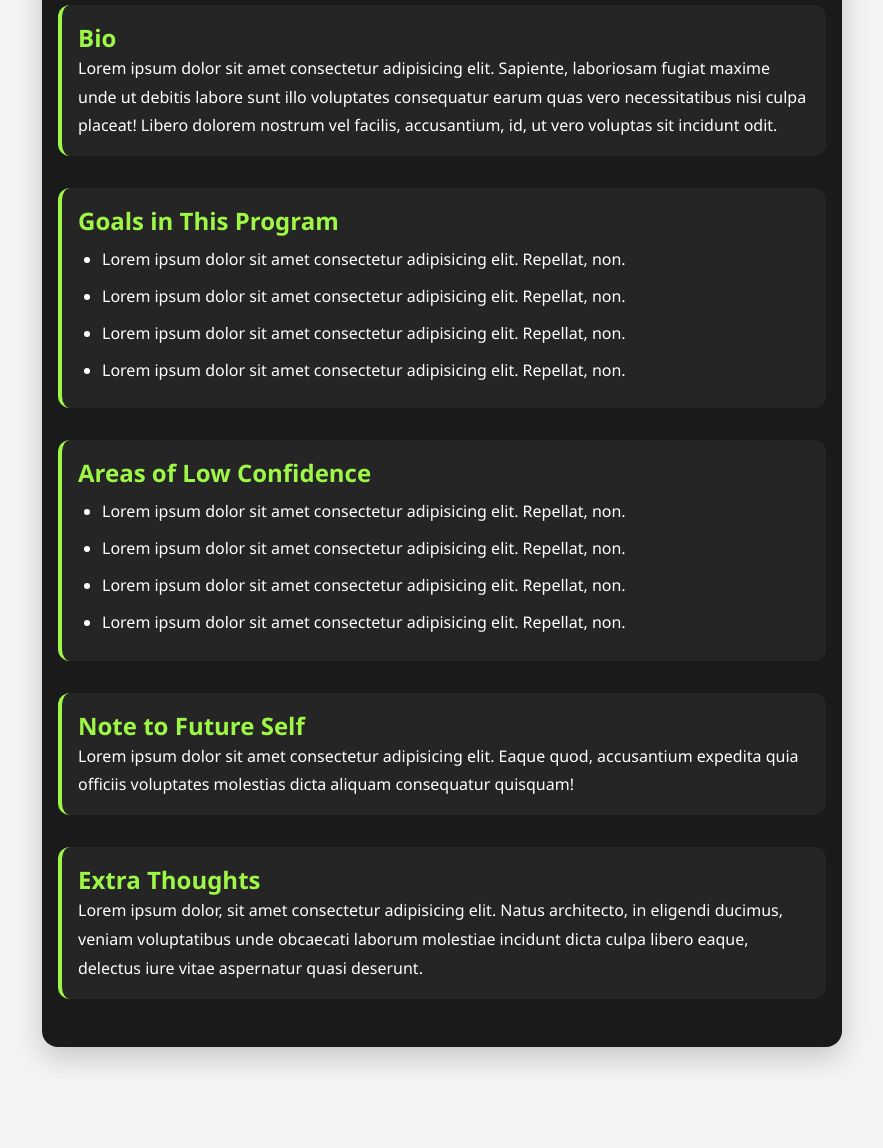
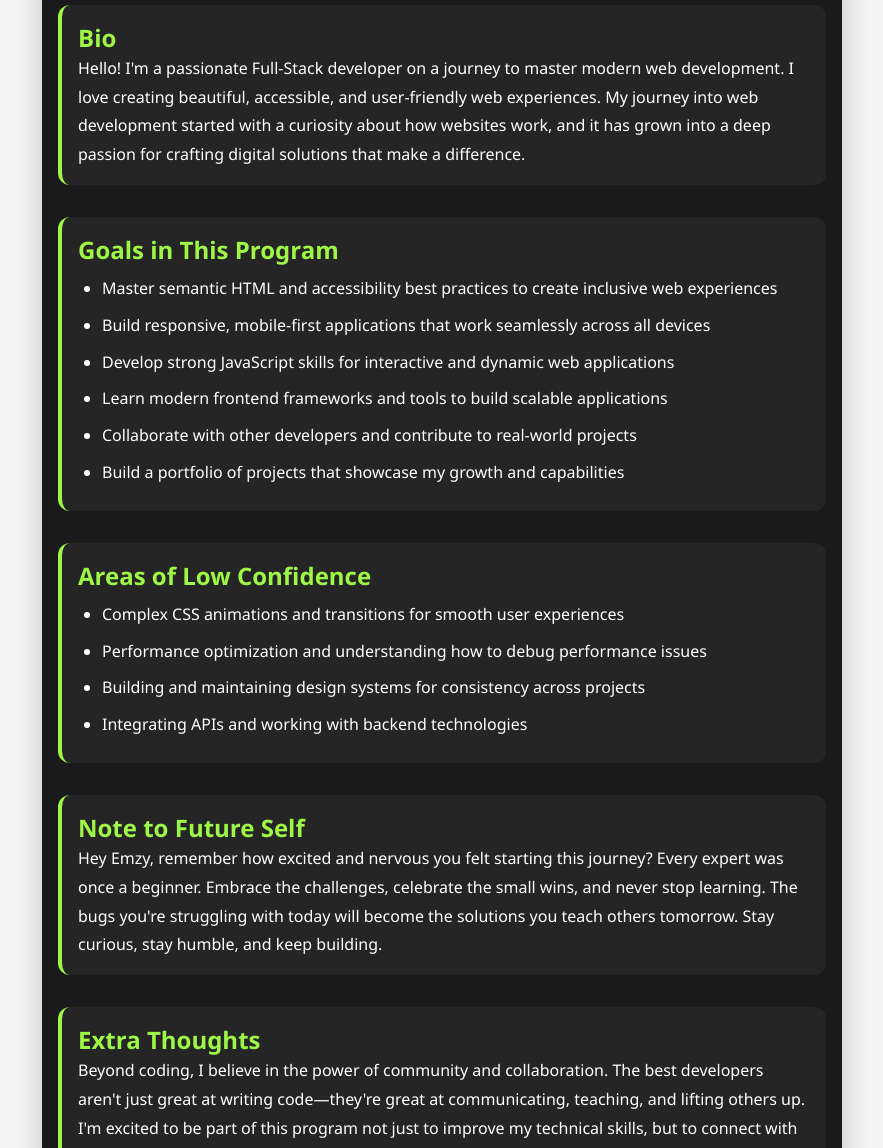
Before and after one commit to Emzy-Jayyy/Stage0-Frontend, a plain HTML site: page about.html in a window 1280 px wide. Shown: the part 147-1295 px from the top of the page, without its empty margins (198-1081 px from the left). Before the commit the page ends 1226 px from the top, so only its background shows below. Drawn offline with Linux system fonts and the light colour scheme.

Commit message:
Update about page content and clean up contact CSS
Replaced placeholder text in about.html with personalized bio, goals, confidence areas, and extra thoughts. Removed commented color property from label styles in contact.css for code clarity.

```diff
--- a/about.html
+++ b/about.html
@@ -21,42 +21,48 @@
 
         <section data-testid="test-about-bio">
             <h2>Bio</h2>
-            <p>Lorem ipsum dolor sit amet consectetur adipisicing elit. Sapiente, laboriosam fugiat maxime unde ut
-                debitis labore sunt illo voluptates consequatur earum quas vero necessitatibus nisi culpa placeat!
-                Libero dolorem nostrum vel facilis, accusantium, id, ut vero voluptas sit incidunt odit.</p>
+            <p>Hello! I'm a passionate Full-Stack developer on a journey to master modern web development.
+                I love creating beautiful, accessible, and user-friendly web experiences. My journey into
+                web development started with a curiosity about how websites work, and it has grown into
+                a deep passion for crafting digital solutions that make a difference.</p>
         </section>
 
         <section data-testid="test-about-goals">
             <h2>Goals in This Program</h2>
             <ul>
-                <li>Lorem ipsum dolor sit amet consectetur adipisicing elit. Repellat, non.</li>
-                <li>Lorem ipsum dolor sit amet consectetur adipisicing elit. Repellat, non.</li>
-                <li>Lorem ipsum dolor sit amet consectetur adipisicing elit. Repellat, non.</li>
-                <li>Lorem ipsum dolor sit amet consectetur adipisicing elit. Repellat, non.</li>
+                <li>Master semantic HTML and accessibility best practices to create inclusive web experiences</li>
+                <li>Build responsive, mobile-first applications that work seamlessly across all devices</li>
+                <li>Develop strong JavaScript skills for interactive and dynamic web applications</li>
+                <li>Learn modern frontend frameworks and tools to build scalable applications</li>
+                <li>Collaborate with other developers and contribute to real-world projects</li>
+                <li>Build a portfolio of projects that showcase my growth and capabilities</li>
             </ul>
         </section>
 
         <section data-testid="test-about-confidence">
             <h2>Areas of Low Confidence</h2>
             <ul>
-                <li>Lorem ipsum dolor sit amet consectetur adipisicing elit. Repellat, non.</li>
-                <li>Lorem ipsum dolor sit amet consectetur adipisicing elit. Repellat, non.</li>
-                <li>Lorem ipsum dolor sit amet consectetur adipisicing elit. Repellat, non.</li>
-                <li>Lorem ipsum dolor sit amet consectetur adipisicing elit. Repellat, non.</li>
+                <li>Complex CSS animations and transitions for smooth user experiences</li>
+                <li>Performance optimization and understanding how to debug performance issues</li>
+                <li>Building and maintaining design systems for consistency across projects</li>
+                <li>Integrating APIs and working with backend technologies</li>
             </ul>
         </section>
 
         <section data-testid="test-about-future-note">
             <h2>Note to Future Self</h2>
-            <p>Lorem ipsum dolor sit amet consectetur adipisicing elit. Eaque quod, accusantium expedita quia officiis
-                voluptates molestias dicta aliquam consequatur quisquam!</p>
+            <p>Hey Emzy, remember how excited and nervous you felt starting this journey? Every expert
+                was once a beginner. Embrace the challenges, celebrate the small wins, and never stop learning.
+                The bugs you're struggling with today will become the solutions you teach others tomorrow.
+                Stay curious, stay humble, and keep building.</p>
         </section>
 
         <section data-testid="test-about-extra">
             <h2>Extra Thoughts</h2>
-            <p>Lorem ipsum dolor, sit amet consectetur adipisicing elit. Natus architecto, in eligendi ducimus, veniam
-                voluptatibus unde obcaecati laborum molestiae incidunt dicta culpa libero eaque, delectus iure vitae
-                aspernatur quasi deserunt.</p>
+            <p> Beyond coding, I believe in the power of community and collaboration. The best developers
+                aren't just great at writing code—they're great at communicating, teaching, and lifting
+                others up. I'm excited to be part of this program not just to improve my technical skills,
+                but to connect with fellow developers, share knowledge, and grow together.</p>
         </section>
     </main>
 </body>
--- a/contact.css
+++ b/contact.css
@@ -63,7 +63,6 @@ form {
 
 label {
     font-weight: 600;
-    /* color: #333;  */
     font-size: 0.95rem;
 }
 
```
